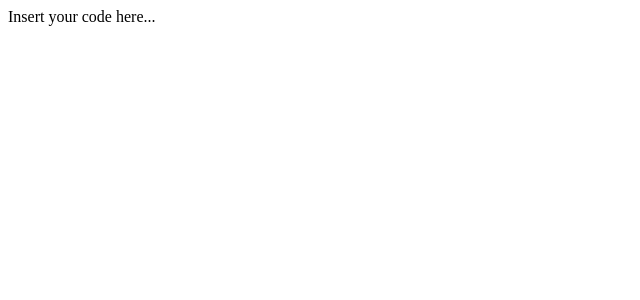
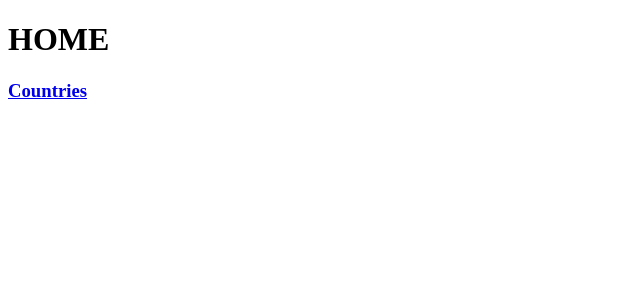
Before and after one commit to quirino-cargill/assessments-template, a React (Create React App) app: page / in a window 1280 px wide. Shown: the top 300 px of the page, without its empty margins (0-640 px from the left). Built offline with nearby package versions, Linux system fonts and the light colour scheme.

Commit message:
Scaffold home and countries pages

```diff
--- a/src/App.tsx
+++ b/src/App.tsx
@@ -1,7 +1,19 @@
 import React from 'react';
 
-function App() {
-  return <div>Insert your code here...</div>;
+import CountriesPage from './pages/countriesPage';
+import HomePage from "./pages/homePage";
+
+const displayPage = () => {
+    switch (window.location.pathname) {
+        case '/countries':
+            return <CountriesPage />;
+        default:
+            return <HomePage />;
+    }
+}
+
+const App = () => {
+  return <div>{displayPage()}</div>;
 }
 
 export default App;
--- /dev/null
+++ b/src/pages/countriesPage.tsx
@@ -0,0 +1,12 @@
+import React from "react";
+
+const CountriesPage = () => {
+
+    return (
+        <div>
+            <h1>Countries</h1>
+        </div>
+    )
+}
+
+export default CountriesPage;
--- /dev/null
+++ b/src/pages/homePage.tsx
@@ -0,0 +1,14 @@
+import React from 'react';
+
+const HomePage = () => {
+    return (
+        <div>
+            <h1>HOME</h1>
+            <h3>
+                <a href="/countries">Countries</a>
+            </h3>
+        </div>
+    );
+}
+
+export default HomePage;
```
Also changed, not shown: 1 other file (tests, documents, lock files or other folders).
